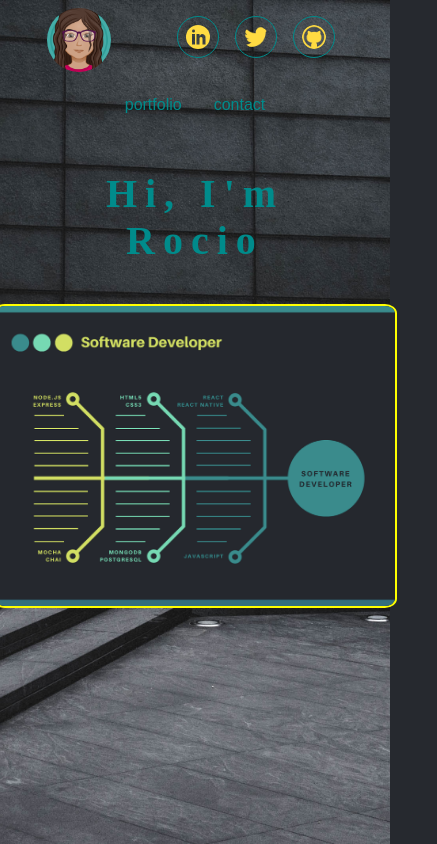
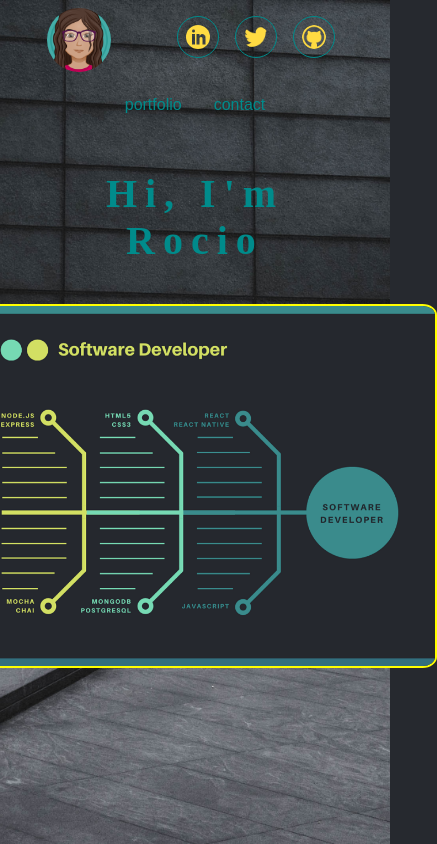
Before and after one commit to ixesta/Ixesta, a React (Create React App) app: page / in a window 390 px wide. Shown: the whole page, 437 px wide, since content can reach past the window. Built offline with nearby package versions, Linux system fonts and the light colour scheme; a web font is replaced by a local one.

Commit message:
tech image media queries

```diff
--- a/src/App.css
+++ b/src/App.css
@@ -12,9 +12,6 @@ html {
     font-family: sans-serif;
     background-color: #26292F;
     height: 100%;
-
-
-
 }
 
 .general {
@@ -93,11 +90,6 @@ a {
     color: darkcyan;
 }
 
-/* .linkedin {
-    display: flex;
-    justify-content: center;
-} */
-
 .link {
     max-block-size: 15em;
 }
@@ -121,25 +113,12 @@ nav a {
     padding: 1em;
 }
 
-/* .form {
-    margin-top: 20em;
-    margin-bottom: 50em;
-    min-width: 100%;
-    height:16em;
-} */
-
 .name {
     font-size: 3.5em;
     color: darkcyan;
     font-weight: bold;
     letter-spacing: 0.2em;
 }
-
-/* .learning {
-    font-size: 2em;
-    color:darkcyan;
-    text-align: center;
-} */
 
 .tech-container {
     display: flex;
@@ -150,7 +129,6 @@ nav a {
     max-block-size: 80%;
     border: .16em solid yellow;
     border-radius: 3%;
-
 }
 
 .talk {
@@ -201,6 +179,14 @@ nav a {
         color: darkcyan;
         font-weight: bold;
         letter-spacing: 0.2em;
+    }
+
+    .technologies {
+        display: block;
+        max-width:30em;
+        max-height:25em;
+        width: auto;
+        height: auto;
     }
 
     .cards {
```
